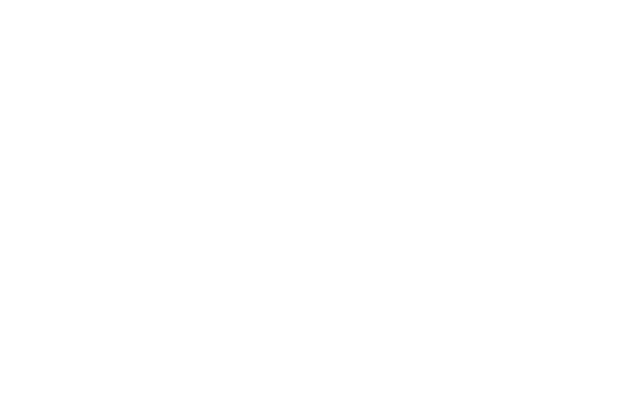
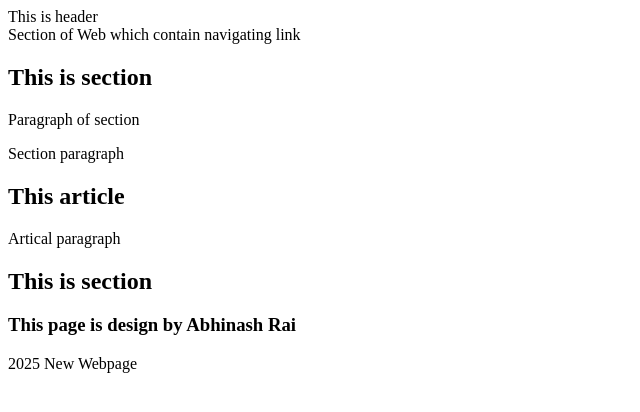
Before and after one commit to Abhinash0395/HTML-CSE11, a plain HTML site: page sementic.HTML in a window 1280 px wide. Shown: the whole page, without its empty margins (0-640 px from the left). Drawn offline with Linux system fonts and the light colour scheme.

Commit message:
Update sementic.HTML

```diff
--- a/sementic.HTML
+++ b/sementic.HTML
@@ -3,9 +3,32 @@
 <head>
     <meta charset="UTF-8">
     <meta name="viewport" content="width=device-width, initial-scale=1.0">
-    <title>Document</title>
+    <title>Sementic Element</title>
 </head>
 <body>
+     <header>This is header</header>
+    <nav>Section of Web which contain navigating link</nav>
+    <main>
+        <section>
+            <h2>This is section</h2>
+            <p>Paragraph of section</p>
+        </section>
+        <p>Section paragraph</p>
+        <article>
+            <h2>This article</h2>
+            <p>Artical paragraph</p>
 
+        </article>
+        <section>
+            <h2>This is section</h2>
+            <h3>This page is design by Abhinash Rai</h3>
+
+
+
+        </section>
+
+
+    </main>
+    <footer>2025 New Webpage</footer>
 </body>
 </html>
```
